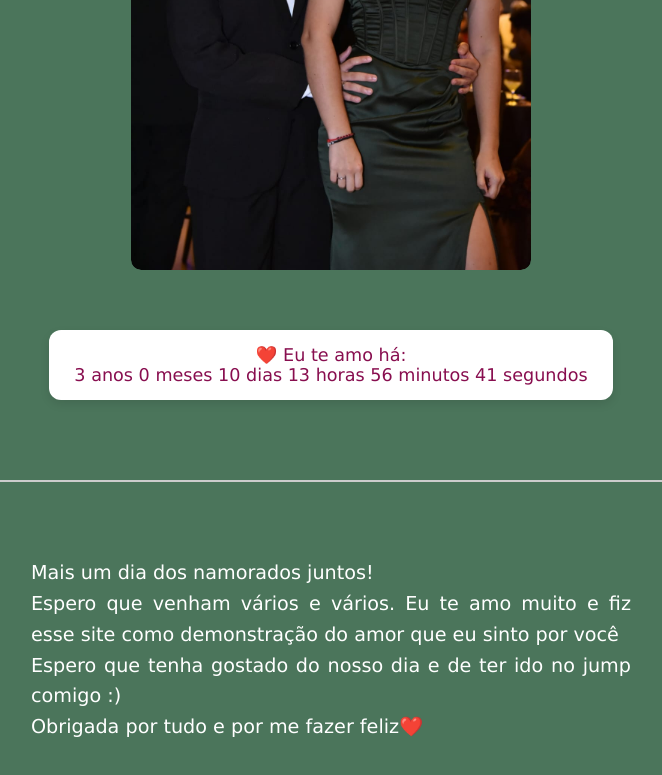
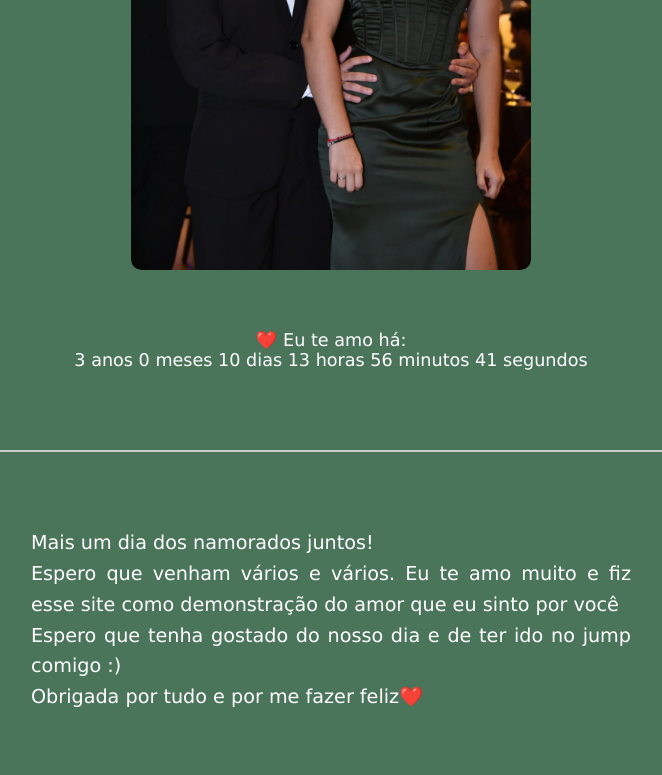
Before and after one commit to IsaMozzer/SITE_LUIS, a plain HTML site: page tela2.html in a window 1280 px wide. Shown: the part 630-1405 px from the top of the page, without its empty margins (309-971 px from the left). Drawn offline with Linux system fonts and the light colour scheme.

Commit message:
tirei a cor de fundo

```diff
--- a/syle.css
+++ b/syle.css
@@ -113,14 +113,10 @@ iframe{
 }
 
 #contador {
-  background-color: white;
-  padding: 15px 25px;
-  border-radius: 12px;
   font-family: Verdana, Geneva, Tahoma, sans-serif;
   font-size: 1.1em;
-  color: #880e4f;
+  color: #ffffff;
   text-align: center;
   margin: 40px auto;
   display: inline-block;
-  box-shadow: 0 4px 10px rgba(0, 0, 0, 0.1);
 }
```
